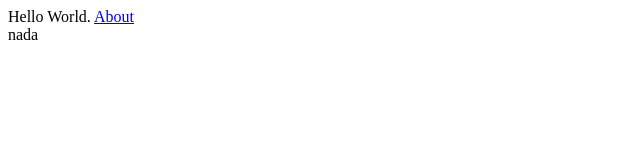
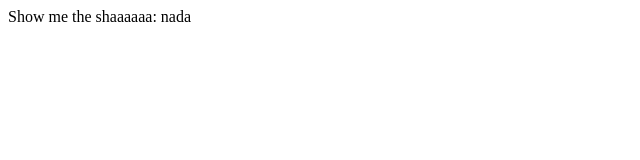
Before and after one commit to ajtran/nextnetlifyhelloworld, a Next.js app: page / in a window 1280 px wide. Shown: the top 160 px of the page, without its empty margins (0-640 px from the left). Built offline with nearby package versions, Linux system fonts and the light colour scheme.

Commit message:
remove hello world

```diff
--- a/pages/index.js
+++ b/pages/index.js
@@ -5,11 +5,7 @@ const sha = process.env.NEXT_PUBLIC_SHA ? process.env.NEXT_PUBLIC_SHA : 'nada'
 export default function IndexPage() {
   return (
     <div>
-      Hello World.{' '}
-      <Link href="/about">
-        <a>About</a>
-      </Link>
-      <div>{sha}</div>
+      Show me the shaaaaaa: {sha}
     </div>
   )
 }
```
